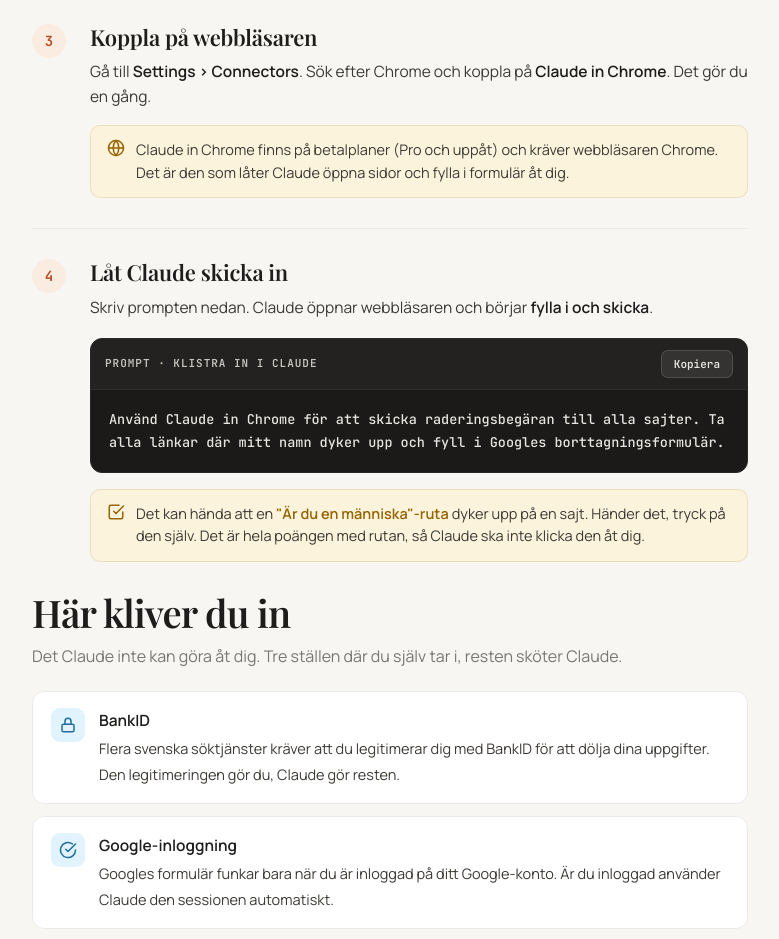
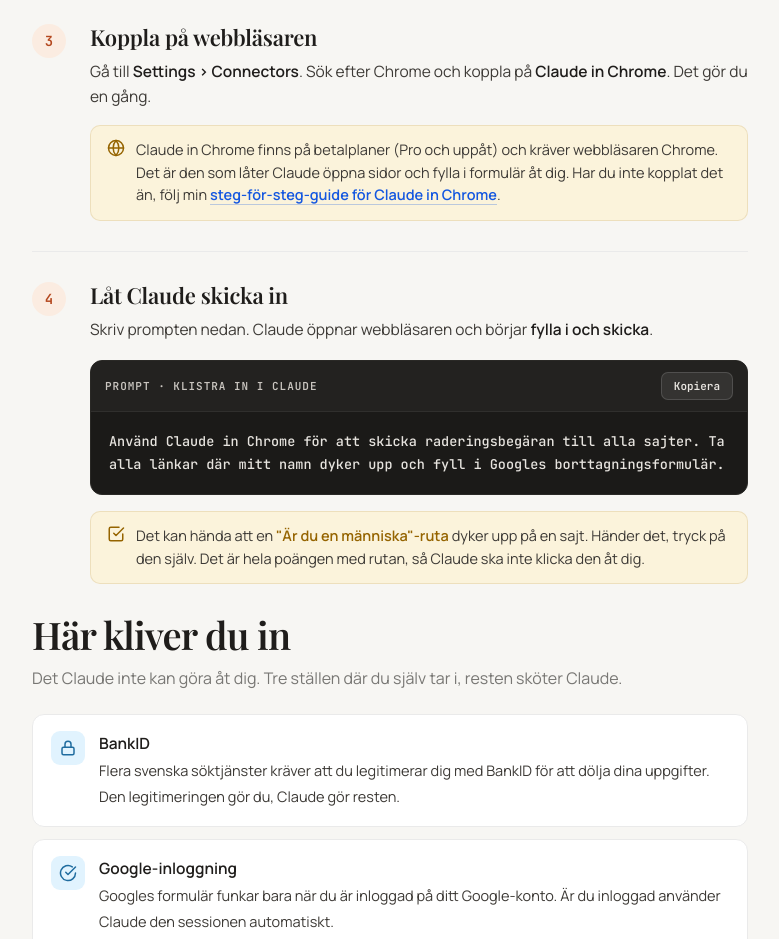
Before and after one commit to jhwaijeh-gif/radera-fotavtryck, a plain HTML site: page index.html in a window 1280 px wide. Shown: the part 1620-2559 px from the top of the page, without its empty margins (250-1029 px from the left). Drawn offline with nearby package versions, Linux system fonts and the light colour scheme; a web font is replaced by a local one.

Commit message:
Step 3: link to Claude in Chrome setup guide (rabattkoder)

```diff
--- a/index.html
+++ b/index.html
@@ -83,6 +83,8 @@
   .note b{color:var(--yellow-tx);font-weight:600;}
   .note.blue{background:var(--blue-bg);border-color:rgba(31,108,159,0.16);}
   .note.blue .lb{color:var(--blue-tx);} .note.blue b{color:var(--blue-tx);}
+  .step p a,.note a{color:var(--brand-dk);font-weight:600;text-decoration:none;border-bottom:1px solid rgba(20,87,224,0.28);transition:border-color .2s ease;}
+  .step p a:hover,.note a:hover{border-bottom-color:var(--brand-dk);}
 
   .handoff{margin-top:22px;display:grid;gap:12px;}
   .ho{background:var(--surface);border:1px solid var(--border);border-radius:12px;padding:16px 18px;display:grid;grid-template-columns:34px 1fr;gap:14px;align-items:start;}
@@ -229,7 +231,7 @@
         <div>
           <h3>Koppla på webbläsaren</h3>
           <p>Gå till <b>Settings &gt; Connectors</b>. Sök efter Chrome och koppla på <b>Claude in Chrome</b>. Det gör du en gång.</p>
-          <div class="note"><span class="lb"><svg viewBox="0 0 24 24" fill="none" stroke="currentColor" stroke-width="2" stroke-linecap="round" stroke-linejoin="round"><circle cx="12" cy="12" r="10"/><path d="M2 12h20M12 2a15 15 0 0 1 0 20M12 2a15 15 0 0 0 0 20"/></svg></span><span>Claude in Chrome finns på betalplaner (Pro och uppåt) och kräver webbläsaren Chrome. Det är den som låter Claude öppna sidor och fylla i formulär åt dig.</span></div>
+          <div class="note"><span class="lb"><svg viewBox="0 0 24 24" fill="none" stroke="currentColor" stroke-width="2" stroke-linecap="round" stroke-linejoin="round"><circle cx="12" cy="12" r="10"/><path d="M2 12h20M12 2a15 15 0 0 1 0 20M12 2a15 15 0 0 0 0 20"/></svg></span><span>Claude in Chrome finns på betalplaner (Pro och uppåt) och kräver webbläsaren Chrome. Det är den som låter Claude öppna sidor och fylla i formulär åt dig. Har du inte kopplat det än, följ min <a href="https://jhwaijeh-gif.github.io/rabattkoder/" target="_blank" rel="noopener">steg-för-steg-guide för Claude in Chrome</a>.</span></div>
         </div>
       </div>
 
```
